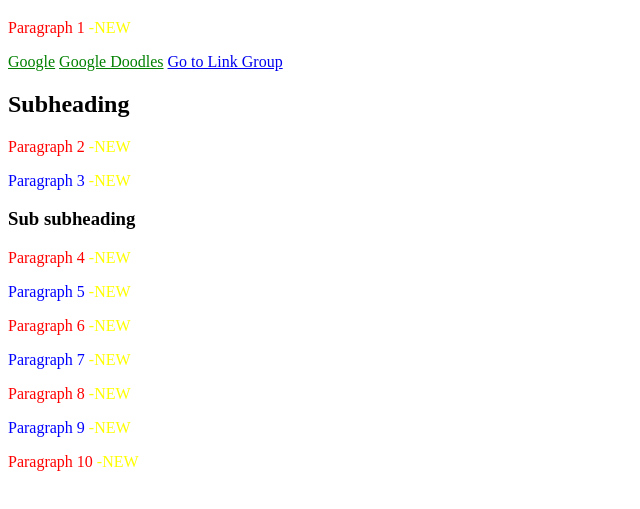
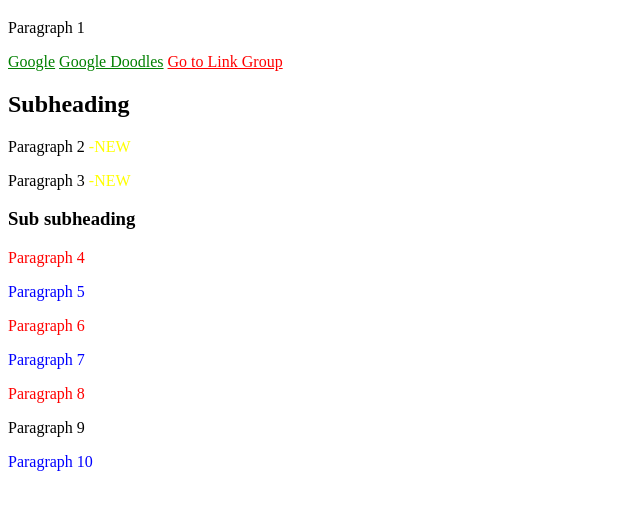
Before and after one commit to velizaurus-bg/napredni-CSS-selektori, a plain HTML site: page index.html in a window 1280 px wide. Shown: the part 61-570 px from the top of the page, without its empty margins (0-640 px from the left). Drawn offline with Linux system fonts and the light colour scheme.

Commit message:
Add files via upload

```diff
--- a/index.html
+++ b/index.html
@@ -13,42 +13,39 @@ color: green;
 
 }
 
-a[href="_blank"] {
+a[href*="https://www.link-group.eu"] {
 
 color: red;
 }
 
-p:nth-child(8) {
+#second-div > p:nth-of-type(odd) {
 
-    color: blue;
+color: red;
+
 }
 
-p:nth-child(8):hover {
+#second-div > p:nth-of-type(even) {
 
-    font-style: italic;
+color: blue;
+
 }
 
-p::after {
+#first-div > p::after {
 
 content: " -NEW";
 color: yellow;
 
 }
 
+p:nth-child(8) {
 
-p:nth-of-type(odd) {
-
-color: red;
-
+color: blue;
 }
 
-p:nth-of-type(even) {
+p:nth-child(8):hover {
 
-color: blue;
-
+font-style: italic;
 }
-
-
 
 </style>
 
```
